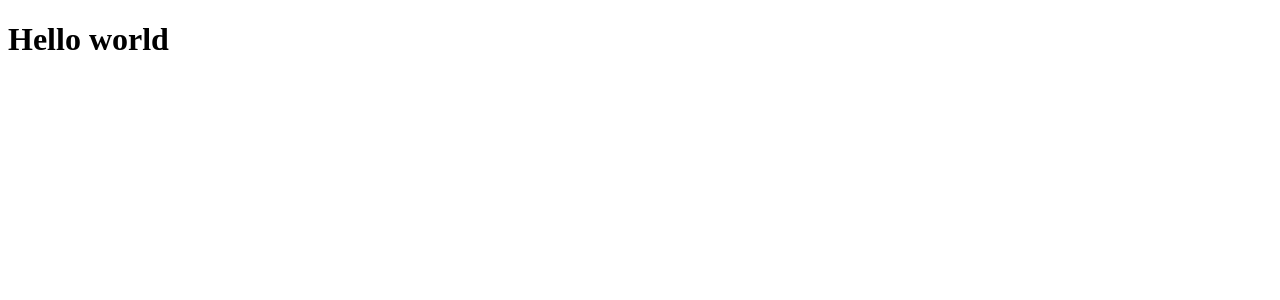
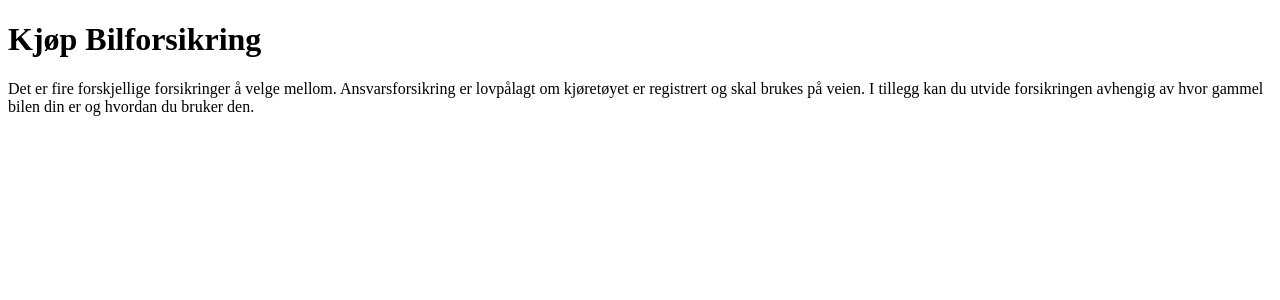
Before and after one commit to vegardok/case-forsikring-2020, a Next.js app: page / in a window 1280 px wide. Shown: the top 300 px of the page. Built offline with nearby package versions, Linux system fonts and the light colour scheme.

Commit message:
Add header component

```diff
--- /dev/null
+++ b/components/Header.js
@@ -0,0 +1,15 @@
+import React from 'react';
+
+const Header = () => (
+  <div>
+    <h1>Kjøp Bilforsikring</h1>
+    <p>
+      Det er fire forskjellige forsikringer å velge mellom.
+      Ansvarsforsikring er lovpålagt om kjøretøyet er registrert og
+      skal brukes på veien. I tillegg kan du utvide forsikringen
+      avhengig av hvor gammel bilen din er og hvordan du bruker den.
+    </p>
+  </div>
+);
+
+export default Header;
--- a/pages/index.js
+++ b/pages/index.js
@@ -1,3 +1,8 @@
-export default () => {
-  return (<h1>Hello world</h1>);
-}
+import React from 'react';
+import Header from '../components/Header.js';
+
+const Index = () => (
+  <Header />
+);
+
+export default Index;
```
Also changed, not shown: .eslintrc.js.
